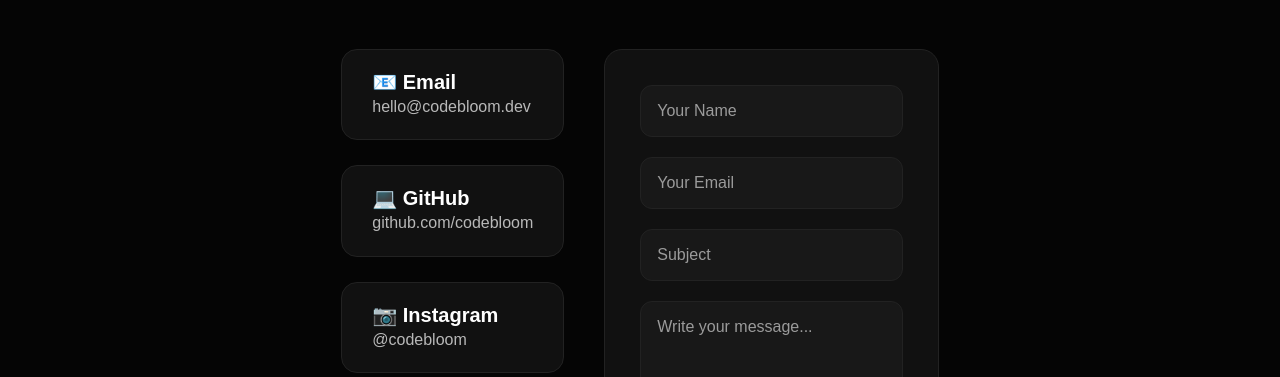
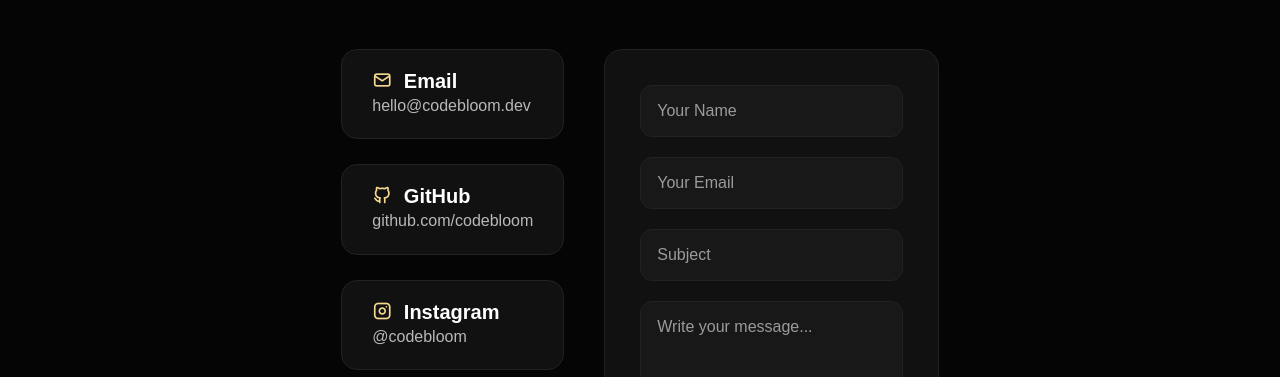
Before and after one commit to Eraj67/CodeBloom, a plain HTML site: page frontend/contact.html in a window 1280 px wide. Shown: the part 338-715 px from the top of the page. Drawn offline with Linux system fonts and the light colour scheme.

Commit message:
Replace contact page emojils with icons

```diff
--- a/frontend/contact.html
+++ b/frontend/contact.html
@@ -47,21 +47,21 @@
         <!-- Contact Information -->
         <div class="contact-info">
             <div class="card">
-                <h3>📧 Email</h3>
+                <h3><i class="ti ti-mail"></i> Email</h3>
                 <p class="section-description">
                     hello@codebloom.dev
                 </p>
             </div>
 
             <div class="card">
-                <h3>💻 GitHub</h3>
+                <h3><i class="ti ti-brand-github"></i> GitHub</h3>
                 <p class="section-description">
                     github.com/codebloom
                 </p>
             </div>
 
             <div class="card">
-                <h3>📷 Instagram</h3>
+                <h3><i class="ti ti-brand-instagram"></i> Instagram</h3>
                 <p class="section-description">
                     @codebloom
                 </p>
--- a/frontend/style.css
+++ b/frontend/style.css
@@ -441,6 +441,11 @@ body{
     background:#ffe6ab;
     transform:translateY(-3px);
 }
+/* icon color */
+.contact-info .card h3 i{
+    color:#f6d88f;
+    margin-right:6px;
+}
 /*======================
     SEARCH BAR
     =======================*/
```
